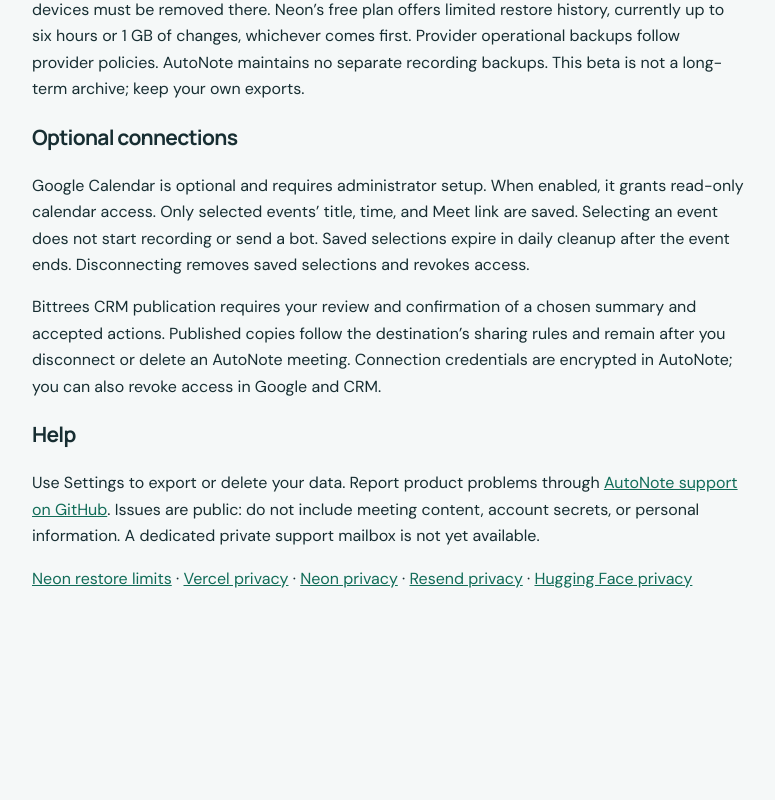
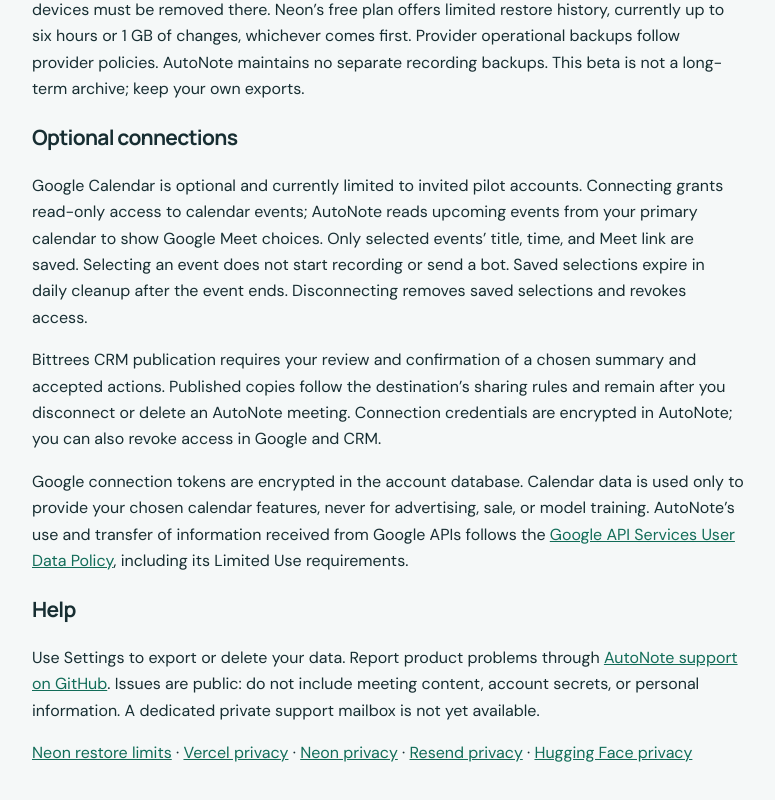
Before and after one commit to Bittrees-Technology/autonote, a Next.js app: page /privacy in a window 1280 px wide. Shown: the part 1415-2215 px from the top of the page, without its empty margins (252-1027 px from the left). Before the commit the page ends 2097 px from the top, so only its background shows below. Built offline with nearby package versions, Linux system fonts and the light colour scheme.

Commit message:
Configure Google Calendar pilot and explain consent boundaries

```diff
--- a/app/privacy/page.tsx
+++ b/app/privacy/page.tsx
@@ -79,12 +79,13 @@
       </p>
       <h2>Optional connections</h2>
       <p>
-        Google Calendar is optional and requires administrator setup. When
-        enabled, it grants read-only calendar access. Only selected events’
-        title, time, and Meet link are saved. Selecting an event does not start
-        recording or send a bot. Saved selections expire in daily cleanup after
-        the event ends. Disconnecting removes saved selections and revokes
-        access.
+        Google Calendar is optional and currently limited to invited pilot
+        accounts. Connecting grants read-only access to calendar events;
+        AutoNote reads upcoming events from your primary calendar to show Google
+        Meet choices. Only selected events’ title, time, and Meet link are
+        saved. Selecting an event does not start recording or send a bot. Saved
+        selections expire in daily cleanup after the event ends. Disconnecting
+        removes saved selections and revokes access.
       </p>
       <p>
         Bittrees CRM publication requires your review and confirmation of a
@@ -92,6 +93,16 @@
         destination’s sharing rules and remain after you disconnect or delete an
         AutoNote meeting. Connection credentials are encrypted in AutoNote; you
         can also revoke access in Google and CRM.
+      </p>
+      <p>
+        Google connection tokens are encrypted in the account database. Calendar
+        data is used only to provide your chosen calendar features, never for
+        advertising, sale, or model training. AutoNote’s use and transfer of
+        information received from Google APIs follows the{" "}
+        <a href="https://developers.google.com/terms/api-services-user-data-policy">
+          Google API Services User Data Policy
+        </a>
+        , including its Limited Use requirements.
       </p>
       <h2>Help</h2>
       <p>
--- a/lib/google.ts
+++ b/lib/google.ts
@@ -230,6 +230,7 @@
   );
   return {
     configured: configured(),
+    testing: process.env.GOOGLE_OAUTH_TESTING === "true",
     connected: !!c.rowCount,
     captureAvailable: false,
     selections: (
```
Also changed, not shown: components/google-calendar.tsx (+7 -0 lines), components/landing.tsx (+4 -4 lines), 1 other file (tests, documents, lock files or other folders).
